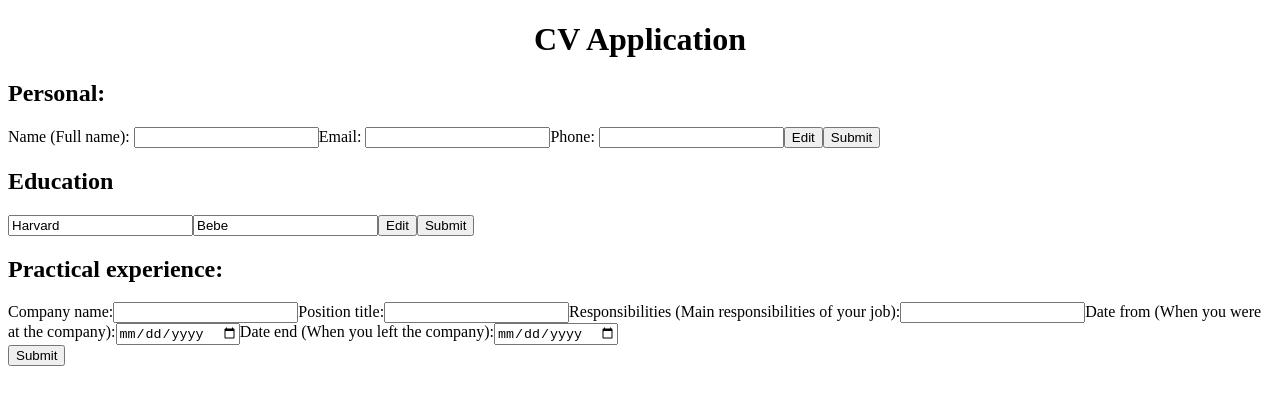
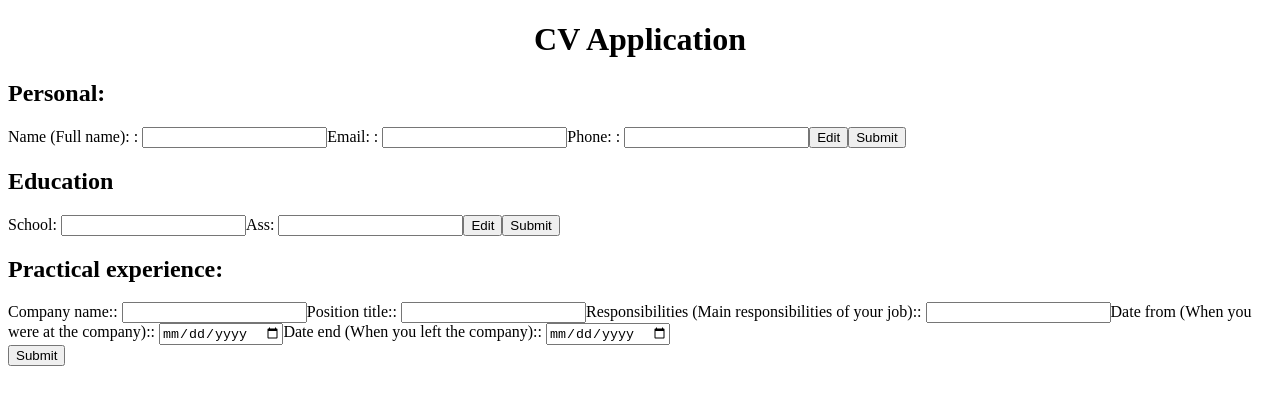
Before and after one commit to WenardKen57/cv-application, a React (Vite) app: page / in a window 1280 px wide. Shown: the top 404 px of the page. Built offline with nearby package versions, Linux system fonts and the light colour scheme.

Commit message:
Turn label to first letter capital
It just looks good when a label's first letter is capitalized

```diff
--- a/src/EducationSection.jsx
+++ b/src/EducationSection.jsx
@@ -1,7 +1,5 @@
 import Section from "./Section";
 
 export default function EducationSection() {
-  return (
-    <Section name="Education" inputs={{ school: "Harvard", ass: "Bebe" }} />
-  );
+  return <Section name="Education" inputs={{ school: "", ass: "" }} />;
 }
--- a/src/Input.jsx
+++ b/src/Input.jsx
@@ -8,7 +8,9 @@ export default function Input({
 }) {
   return (
     <>
-      <label htmlFor={id}>{label}</label>
+      <label htmlFor={id}>
+        {label.charAt(0).toUpperCase() + label.slice(1)}:{" "}
+      </label>
       <input
         id={id}
         type={type}
--- a/src/Section.jsx
+++ b/src/Section.jsx
@@ -25,6 +25,7 @@ export default function Section({ name = "No name", inputs }) {
       {Object.entries(section).map(([key, value]) => (
         <Input
           key={key}
+          label={key}
           value={value}
           onChange={(event) => handleInputChange(event, key)}
         />
```
